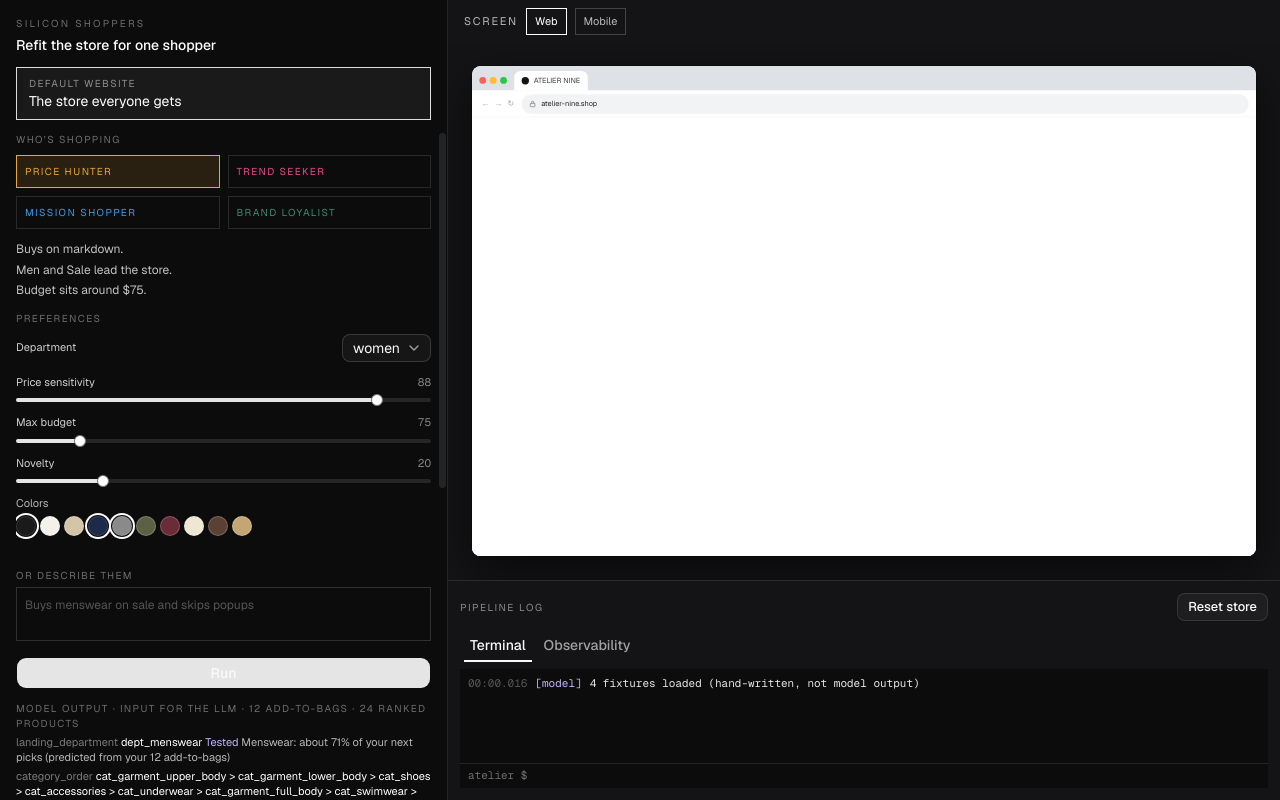
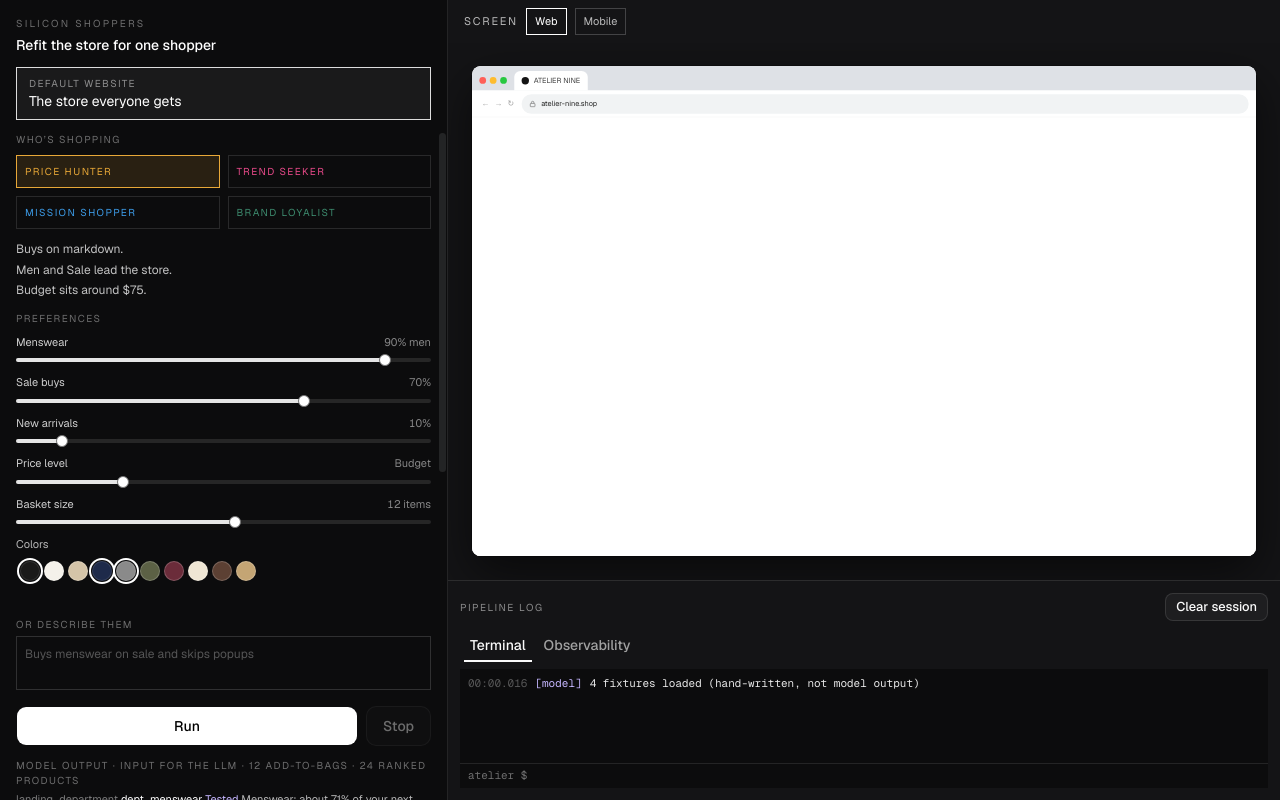
Before and after one commit to AnselZeng/silicon-shoppers, a Next.js app in the folder frontend/: page / in a window 1280 px wide. Built offline with nearby package versions, Linux system fonts and the light colour scheme.

Commit message:
Added run and stop logic

```diff
--- a/frontend/components/shell/PersonaPanel.tsx
+++ b/frontend/components/shell/PersonaPanel.tsx
@@ -1,6 +1,6 @@
 "use client"
 
-import { useEffect, useState } from "react"
+import { useEffect, useRef, useState } from "react"
 import { PERSONA_ACCENTS } from "@/config/ui"
 import { ModelOutput } from "@/components/shell/ModelOutput"
 import { TraitEditor } from "@/components/shell/TraitEditor"
@@ -9,6 +9,7 @@ import { DEMO_SHOPPERS, shopperFromSentence } from "@/lib/layout/demoShoppers"
 import { loadFixture } from "@/lib/model/fixtures"
 import type { HomepageDoc } from "@/lib/model/homepage"
 import { runner } from "@/lib/sim/runner"
+import { useLogStore } from "@/lib/state/logStore"
 import { usePersonaStore } from "@/lib/state/personaStore"
 import { useSimStore } from "@/lib/state/simStore"
 import { ScrollArea } from "@/components/ui/scroll-area"
@@ -22,6 +23,9 @@ export function PersonaPanel() {
   const fixtures = useSimStore((state) => state.fixtures)
   const [sentence, setSentence] = useState("")
   const [busy, setBusy] = useState(false)
+  const runToken = useRef(0)
+  const previousPreview = useRef("default")
+  const finishTimer = useRef<number | null>(null)
   const [modelDoc, setModelDoc] = useState<HomepageDoc | null>(null)
   const [basket, setBasket] = useState<string[]>([])
 
@@ -47,11 +51,26 @@ export function PersonaPanel() {
 
   async function run() {
     if (fixtures.length === 0 || busy) return
+    const token = ++runToken.current
+    previousPreview.current = useSimStore.getState().layoutPreview || "default"
     setBusy(true)
-    const persona = personas.find((item) => item.id === active.id)
+    const started = Date.now()
     if (persona) select(persona.id)
-    runner.preview(`shopper:${active.fixtureId}`)
-    window.setTimeout(() => setBusy(false), 700)
+    useLogStore.getState().push("sim", `running ${active.title}`)
+    await runner.preview(`shopper:${active.fixtureId}`)
+    if (runToken.current !== token) return
+    const remaining = 1600 - (Date.now() - started)
+    finishTimer.current = window.setTimeout(() => {
+      if (runToken.current === token) setBusy(false)
+    }, Math.max(0, remaining))
+  }
+
+  function stop() {
+    if (!busy) return
+    runToken.current += 1
+    if (finishTimer.current !== null) window.clearTimeout(finishTimer.current)
+    setBusy(false)
+    void runner.stop(previousPreview.current)
   }
 
   return (
@@ -125,9 +144,26 @@ export function PersonaPanel() {
         {fromSentence ? (
           <p className="mt-1 text-[11px] text-white/55">Closest shopper: {fromSentence.title}</p>
         ) : null}
-        <Button type="button" className="mt-3 w-full text-foreground" disabled={fixtures.length === 0 || busy} onClick={() => void run()}>
-          {busy ? "Refitting…" : "Run"}
-        </Button>
+        <div className="mt-3 flex gap-2">
+          <Button
+            type="button"
+            className="h-10 flex-1 bg-white text-sm text-black hover:bg-neutral-200 disabled:bg-white/80 disabled:text-black disabled:opacity-100"
+            disabled={fixtures.length === 0 || busy}
+            aria-busy={busy}
+            onClick={() => void run()}
+          >
+            {busy ? "Running…" : "Run"}
+          </Button>
+          <Button
+            type="button"
+            variant="outline"
+            className="h-10 border-white/30 bg-transparent px-4 text-white hover:bg-white/10 disabled:opacity-40"
+            disabled={!busy}
+            onClick={stop}
+          >
+            Stop
+          </Button>
+        </div>
         {modelDoc ? <ModelOutput doc={preview?.doc ?? modelDoc} basket={preview?.basket ?? basket} /> : null}
         <div className="h-4" />
       </ScrollArea>
--- a/frontend/components/shell/PipelineLog.tsx
+++ b/frontend/components/shell/PipelineLog.tsx
@@ -14,8 +14,15 @@ export function PipelineLog() {
     <div className="flex h-full flex-col gap-2 p-3">
       <div className="flex items-center gap-2">
         <span className="text-[10px] tracking-[0.16em] text-white/50 uppercase">Pipeline log</span>
-        <Button type="button" size="sm" variant="outline" className="ml-auto text-foreground" onClick={() => runner.reset()}>
-          Reset store
+        <Button
+          type="button"
+          size="sm"
+          variant="outline"
+          className="ml-auto text-foreground"
+          title="Empties the bag and wishlist, closes checkout, and clears this log."
+          onClick={() => runner.reset()}
+        >
+          Clear session
         </Button>
       </div>
       <Tabs value={tab} onValueChange={setTab} className="min-h-0 flex-1">
--- a/frontend/components/shell/TraitEditor.tsx
+++ b/frontend/components/shell/TraitEditor.tsx
@@ -1,34 +1,35 @@
 "use client"
 
 import { COLOR_HEX, STORE_COLORS, type StoreColor } from "@/config/ui"
-import {
-  Select,
-  SelectContent,
-  SelectItem,
-  SelectTrigger,
-  SelectValue,
-} from "@/components/ui/select"
 import { Slider } from "@/components/ui/slider"
 import { usePersonaStore } from "@/lib/state/personaStore"
-import type { DepartmentPref, Persona, PersonaTraits } from "@/lib/personas/schema"
+import type { Persona, PersonaTraits } from "@/lib/personas/schema"
+
+function priceWord(level: number): string {
+  if (level < 34) return "Budget"
+  if (level < 67) return "Mid"
+  return "Premium"
+}
 
 function SliderRow({
   label,
   value,
   min = 0,
   max = 100,
+  readout,
   onChange,
 }: {
   label: string
   value: number
   min?: number
   max?: number
+  readout: string
   onChange: (value: number) => void
 }) {
   return (
     <label className="grid grid-cols-[1fr_auto] items-center gap-2 text-[11px] text-white/80">
       <span>{label}</span>
-      <span className="tabular-nums text-white/50">{value}</span>
+      <span className="tabular-nums text-white/50">{readout}</span>
       <Slider
         className="col-span-2"
         min={min}
@@ -50,19 +51,41 @@ export function TraitEditor({ persona }: { persona: Persona }) {
 
   return (
     <div className="flex flex-col gap-3 pb-4">
-      <Field label="Department">
-        <EnumSelect
-          value={traits.preferredDepartment}
-          options={["women", "men", "both"]}
-          onChange={(value) => patch({ preferredDepartment: value as DepartmentPref })}
-        />
-      </Field>
-      <SliderRow label="Price sensitivity" value={traits.priceSensitivity} onChange={(value) => patch({ priceSensitivity: value })} />
-      <SliderRow label="Max budget" value={traits.maxBudget} min={20} max={400} onChange={(value) => patch({ maxBudget: value })} />
-      <SliderRow label="Novelty" value={traits.noveltySeeking} onChange={(value) => patch({ noveltySeeking: value })} />
+      <SliderRow
+        label="Menswear"
+        value={traits.menShare}
+        readout={`${traits.menShare}% men`}
+        onChange={(value) => patch({ menShare: value })}
+      />
+      <SliderRow
+        label="Sale buys"
+        value={traits.saleShare}
+        readout={`${traits.saleShare}%`}
+        onChange={(value) => patch({ saleShare: value })}
+      />
+      <SliderRow
+        label="New arrivals"
+        value={traits.newShare}
+        readout={`${traits.newShare}%`}
+        onChange={(value) => patch({ newShare: value })}
+      />
+      <SliderRow
+        label="Price level"
+        value={traits.priceLevel}
+        readout={priceWord(traits.priceLevel)}
+        onChange={(value) => patch({ priceLevel: value })}
+      />
+      <SliderRow
+        label="Basket size"
+        value={traits.basketSize}
+        min={3}
+        max={20}
+        readout={`${traits.basketSize} items`}
+        onChange={(value) => patch({ basketSize: value })}
+      />
       <div>
         <p className="mb-1 text-[11px] text-white/70">Colors</p>
-        <div className="flex flex-wrap gap-1">
+        <div className="flex flex-wrap gap-1 py-1 pl-1">
           {STORE_COLORS.map((color) => {
             const on = traits.colorPreference.includes(color)
             return (
@@ -75,7 +98,7 @@ export function TraitEditor({ persona }: { persona: Persona }) {
                   const next: StoreColor[] = on
                     ? traits.colorPreference.filter((item) => item !== color)
                     : [...traits.colorPreference, color]
-                  patch({ colorPreference: next.length > 0 ? next : [color] })
+                  patch({ colorPreference: next })
                 }}
                 className={`size-5 rounded-full border ${on ? "ring-2 ring-white ring-offset-1 ring-offset-[#0c0c0d]" : "border-white/20"}`}
                 style={{ background: COLOR_HEX[color] }}
@@ -87,44 +110,3 @@ export function TraitEditor({ persona }: { persona: Persona }) {
     </div>
   )
 }
-
-function Field({ label, children }: { label: string; children: React.ReactNode }) {
-  return (
-    <label className="flex items-center justify-between gap-2 text-[11px] text-white/80">
-      <span>{label}</span>
-      {children}
-    </label>
-  )
-}
-
-function EnumSelect({
-  value,
-  options,
-  onChange,
-  labelFor,
-}: {
-  value: string
-  options: readonly string[]
-  onChange: (value: string) => void
-  labelFor?: (value: string) => string
-}) {
-  return (
-    <Select
-      value={value}
-      onValueChange={(next) => {
-        if (typeof next === "string") onChange(next)
-      }}
-    >
-      <SelectTrigger size="sm" className="text-foreground">
-        <SelectValue />
-      </SelectTrigger>
-      <SelectContent>
-        {options.map((option) => (
-          <SelectItem key={option} value={option}>
-            {labelFor ? labelFor(option) : option}
-          </SelectItem>
-        ))}
-      </SelectContent>
-    </Select>
-  )
-}
--- a/frontend/lib/personas/defaults.ts
+++ b/frontend/lib/personas/defaults.ts
@@ -1,35 +1,39 @@
 import { PERSONA_LABEL, type Persona, type PersonaTraits } from "@/lib/personas/schema"
 
 const priceHunter: PersonaTraits = {
-  preferredDepartment: "women",
-  priceSensitivity: 88,
-  maxBudget: 75,
+  menShare: 90,
+  saleShare: 70,
+  newShare: 10,
+  priceLevel: 25,
   colorPreference: ["black", "navy", "grey"],
-  noveltySeeking: 20,
+  basketSize: 12,
 }
 
 const trendSeeker: PersonaTraits = {
-  preferredDepartment: "women",
-  priceSensitivity: 30,
-  maxBudget: 160,
+  menShare: 5,
+  saleShare: 10,
+  newShare: 75,
+  priceLevel: 70,
   colorPreference: ["black", "burgundy", "camel"],
-  noveltySeeking: 90,
+  basketSize: 14,
 }
 
 const missionShopper: PersonaTraits = {
-  preferredDepartment: "men",
-  priceSensitivity: 45,
-  maxBudget: 140,
-  colorPreference: ["black", "navy"],
-  noveltySeeking: 15,
+  menShare: 50,
+  saleShare: 20,
+  newShare: 30,
+  priceLevel: 50,
+  colorPreference: [],
+  basketSize: 3,
 }
 
 const brandLoyalist: PersonaTraits = {
-  preferredDepartment: "both",
-  priceSensitivity: 28,
-  maxBudget: 220,
-  colorPreference: ["black", "cream", "navy"],
-  noveltySeeking: 18,
+  menShare: 0,
+  saleShare: 55,
+  newShare: 30,
+  priceLevel: 15,
+  colorPreference: ["black", "white", "navy"],
+  basketSize: 11,
 }
 
 export const DEFAULT_PERSONAS: Persona[] = [
--- a/frontend/lib/sim/protocol.ts
+++ b/frontend/lib/sim/protocol.ts
@@ -36,7 +36,7 @@ export interface StoreEvent {
 
 export type ParentPayload =
   /** layout is validated inside the store; model lets the validator apply the model policy and fall back. */
-  | { type: "set_layout"; layout: unknown; model?: ModelContext | null; presetName?: string }
+  | { type: "set_layout"; layout: unknown; model?: ModelContext | null; presetName?: string; immediate?: boolean }
   | { type: "reset" }
 
 export type StorePayload =
--- a/frontend/lib/sim/runner.ts
+++ b/frontend/lib/sim/runner.ts
@@ -15,6 +15,7 @@ import { useSimStore } from "@/lib/state/simStore"
 
 /** Parent side of the iframe: pushes layouts into the store and logs what the shopper does there. */
 class ShellRunner {
+  private generation = 0
   handleMessage(event: MessageEvent) {
     if (event.origin !== window.location.origin) return
     const parsed = readEnvelope(event.data)
@@ -33,12 +34,16 @@ class ShellRunner {
     useLogStore.getState().push("model", `${fixtures.length} fixtures loaded (hand-written, not model output)`)
   }
 
-  async pushPreview() {
+  async pushPreview(generation = this.generation, immediate = false) {
     const sim = useSimStore.getState()
     const preview = await buildPreview(sim.layoutPreview, sim.fixtures)
+    if (generation !== this.generation) return
     if (useSimStore.getState().layoutPreview !== sim.layoutPreview) return
     useSimStore.getState().setPreview(preview)
     const logs = useLogStore.getState()
+    if (immediate) {
+      logs.push("layout", `back to ${preview.label}`)
+    } else {
       if (preview.note) logs.push("layout", preview.note)
       if (preview.doc) {
         const doc = preview.doc
@@ -54,8 +59,15 @@ class ShellRunner {
       }
       if (preview.report.fellBack) logs.push("layout", `validator fell back: ${preview.report.error ?? "invalid"}`)
       for (const change of preview.report.changes) logs.push("layout", `fixed · ${change}`)
+    }
     withSpan("layout.apply", () => preview.id)
-    this.send({ type: "set_layout", layout: preview.layout, model: preview.model, presetName: preview.stage === "llm" ? preview.label : undefined })
+    this.send({
+      type: "set_layout",
+      layout: preview.layout,
+      model: preview.model,
+      presetName: preview.stage === "llm" ? preview.label : undefined,
+      immediate,
+    })
   }
 
   private send(payload: ParentPayload) {
@@ -91,16 +103,25 @@ class ShellRunner {
   }
 
   preview(id: string) {
+    const generation = ++this.generation
     useSimStore.getState().setLayoutPreview(id)
-    useLogStore.getState().push("layout", `preview ${id}`)
-    void this.pushPreview()
+    return this.pushPreview(generation)
+  }
+
+  /** Drops an in-flight run and puts the store back to the layout that was showing. */
+  stop(fallbackId: string) {
+    const generation = ++this.generation
+    const id = fallbackId || "default"
+    useSimStore.getState().setLayoutPreview(id)
+    useLogStore.getState().push("sim", "stopped")
+    return this.pushPreview(generation, true)
   }
 
   reset() {
     useLogStore.getState().clear()
     useObsStore.getState().clear()
     this.send({ type: "reset" })
-    useLogStore.getState().push("sim", "reset")
+    useLogStore.getState().push("sim", "session cleared")
   }
 
   command(line: string) {
--- a/frontend/lib/state/personaStore.ts
+++ b/frontend/lib/state/personaStore.ts
@@ -35,15 +35,35 @@ function numberOr(value: unknown, fallback: number): number {
   return typeof value === "number" && Number.isFinite(value) ? value : fallback
 }
 
+function shareOr(value: unknown, fallback: number): number {
+  const raw = numberOr(value, fallback)
+  return Math.min(100, Math.max(0, Math.round(raw)))
+}
+
+function basketOr(value: unknown, fallback: number): number {
+  const raw = numberOr(value, fallback)
+  return Math.min(20, Math.max(3, Math.round(raw)))
+}
+
+function menShareFromLegacy(traits: Record<string, unknown>, fallback: number): number {
+  if (traits.preferredDepartment === "men") return 90
+  if (traits.preferredDepartment === "women") return 10
+  if (traits.preferredDepartment === "both") return 50
+  return fallback
+}
+
+function priceLevelFromBudget(budget: unknown, fallback: number): number {
+  if (typeof budget !== "number" || !Number.isFinite(budget)) return fallback
+  const t = (budget - 20) / 380
+  return Math.min(100, Math.max(0, Math.round(10 + t * 85)))
+}
+
 function asPersona(value: unknown): Persona | null {
   if (typeof value !== "object" || value === null) return null
   const record = value as Record<string, unknown>
   if (typeof record.id !== "string" || typeof record.name !== "string") return null
   if (typeof record.traits !== "object" || record.traits === null) return null
   const traits = record.traits as Record<string, unknown>
-  const colors = Array.isArray(traits.colorPreference)
-    ? traits.colorPreference.filter(isStoreColor)
-    : []
   const baseId =
     typeof record.baseId === "string" && isPersonaId(record.baseId)
       ? record.baseId
@@ -52,20 +72,21 @@ function asPersona(value: unknown): Persona | null {
         : "price_hunter"
   const template = defaultPersonaById(baseId)
   if (!template) return null
+  const colors = Array.isArray(traits.colorPreference)
+    ? traits.colorPreference.filter(isStoreColor)
+    : template.traits.colorPreference
   return {
     id: record.id,
     name: record.name,
     baseId,
     isCustom: record.isCustom === true || !isPersonaId(record.id),
     traits: {
-      preferredDepartment:
-        traits.preferredDepartment === "women" || traits.preferredDepartment === "men" || traits.preferredDepartment === "both"
-          ? traits.preferredDepartment
-          : template.traits.preferredDepartment,
-      priceSensitivity: numberOr(traits.priceSensitivity, template.traits.priceSensitivity),
-      maxBudget: numberOr(traits.maxBudget, template.traits.maxBudget),
-      noveltySeeking: numberOr(traits.noveltySeeking, template.traits.noveltySeeking),
-      colorPreference: colors.length > 0 ? colors : template.traits.colorPreference,
+      menShare: shareOr(traits.menShare, menShareFromLegacy(traits, template.traits.menShare)),
+      saleShare: shareOr(traits.saleShare, numberOr(traits.priceSensitivity, template.traits.saleShare)),
+      newShare: shareOr(traits.newShare, numberOr(traits.noveltySeeking, template.traits.newShare)),
+      priceLevel: shareOr(traits.priceLevel, priceLevelFromBudget(traits.maxBudget, template.traits.priceLevel)),
+      colorPreference: colors,
+      basketSize: basketOr(traits.basketSize, template.traits.basketSize),
     },
   }
 }
@@ -83,9 +104,10 @@ export const usePersonaStore = create<PersonaState>((set, get) => ({
               traits: {
                 ...persona.traits,
                 ...patch,
-                colorPreference: patch.colorPreference
-                  ? [...patch.colorPreference]
-                  : persona.traits.colorPreference,
+                colorPreference:
+                  patch.colorPreference !== undefined
+                    ? [...patch.colorPreference]
+                    : persona.traits.colorPreference,
               },
             }
           : persona,
```
Also changed, not shown: frontend/components/store/StoreShell.tsx (+19 -3 lines), frontend/lib/personas/schema.ts (+6 -7 lines). Lines whose indentation alone changed are shown as unchanged.
